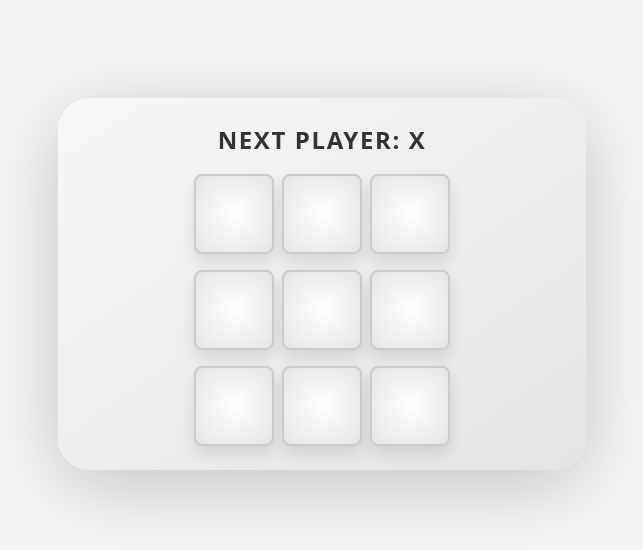
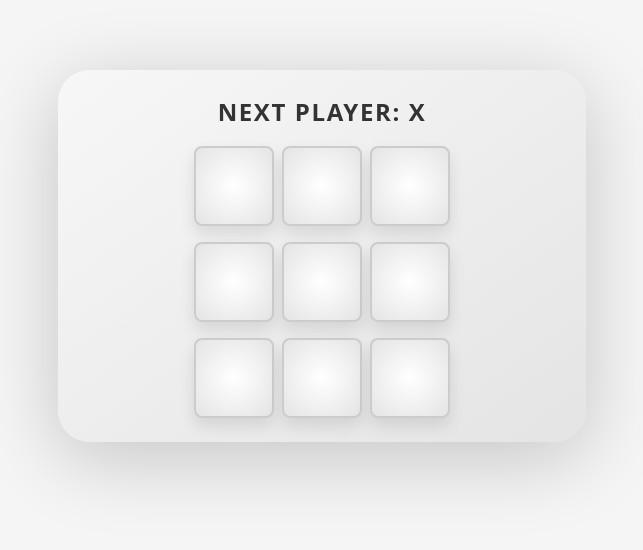
Before and after one commit to erez-cohen1/erez-app, a Next.js app: page /tic-tac-toe in a window 1280 px wide. Shown: the part 116-666 px from the top of the page, without its empty margins (318-961 px from the left). Built offline with nearby package versions, Linux system fonts and the light colour scheme.

Commit message:
tic tac toe page height fix

```diff
--- a/app/tic-tac-toe/page.module.css
+++ b/app/tic-tac-toe/page.module.css
@@ -9,9 +9,8 @@
   box-shadow: 0 1rem 5rem rgba(0, 0, 0, 0.2);
   max-width: 33rem;
   transition: all 0.3s ease;
-  margin: 50vh auto; /* 50% of the viewport height vertically, auto for horizontal centering */
-  transform: translateY(-50%);
-
+  margin: 0 auto;
+  transform: translateY(+50%);
 }
 
 
```
